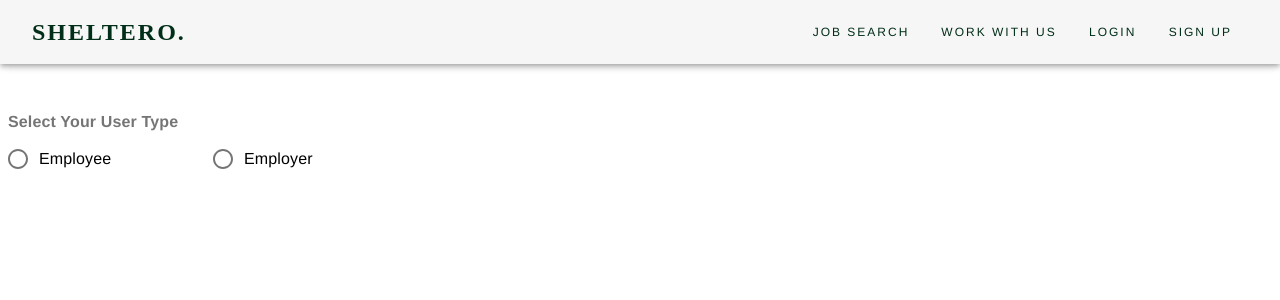
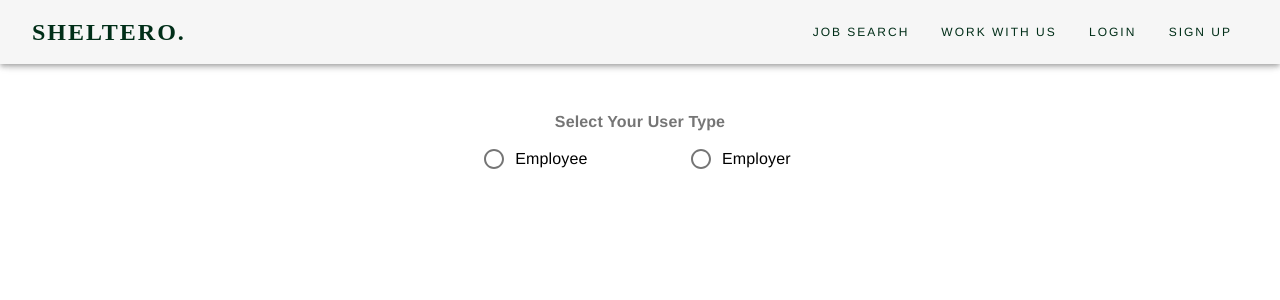
Before and after one commit to ChloeZzzzz/Sheltero, a React (Create React App) app in the folder sheltero_UI/sheltero_app/: page /signup in a window 1280 px wide. Shown: the top 300 px of the page. Built offline with nearby package versions, Linux system fonts and the light colour scheme; no server answers.

Commit message:
restyle register page

```diff
--- a/sheltero_UI/sheltero_app/src/components/theme.js
+++ b/sheltero_UI/sheltero_app/src/components/theme.js
@@ -92,7 +92,8 @@ export const useStyles = makeStyles((theme) => ({
 
 export const PrimButton = styled(Button)({
     background: '#99C015',
-    border: 0,
+    border: 2,
+    borderColor:'#99C015',
     borderRadius: 3,
     color: '#fff',
     height: 48,
--- a/sheltero_UI/sheltero_app/src/pages/Register.js
+++ b/sheltero_UI/sheltero_app/src/pages/Register.js
@@ -2,11 +2,14 @@ import React from 'react';
 import EmployeeSignup from '../components/EmployeeSignup';
 import EmployerSignup from '../components/EmployerSignup';
 import { makeStyles, FormControl, FormLabel, RadioGroup, FormControlLabel, Radio } from '@material-ui/core';
+import { FullscreenExit } from '@material-ui/icons';
 
 const useStyles = makeStyles((theme) => ({
 
   formControl: {
     minWidth: 200,
+    display: 'flex',
+    justifyContent: 'center',
   },
   form: {
     width: '100%',
@@ -15,6 +18,13 @@ const useStyles = makeStyles((theme) => ({
   formLabel: {
     marginBottom: theme.spacing(1),
     fontWeight:'bold',
+    textAlign: 'center',
+  },
+  container: {
+    display: 'flex',
+    alignItems: 'center',
+    justifyContent: 'center',
+    marginLeft: '1vw',
   }
 }))
 
@@ -34,9 +44,9 @@ export default function Register () {
           <div>
             <br/>
           <form onSubmit={handleSubmit} className={classes.form}>
-            <FormControl component="fieldset">
+            <FormControl component="fieldset" className={classes.formControl}>
               <FormLabel component="legend" className={classes.formLabel} >Select Your User Type</FormLabel>
-              <RadioGroup row name="userType" onChange={handleRadioChange}>
+              <RadioGroup row name="userType" onChange={handleRadioChange} className={classes.container}>
                 <FormControlLabel
                   className={classes.formControl}
                   value="employee"
```
